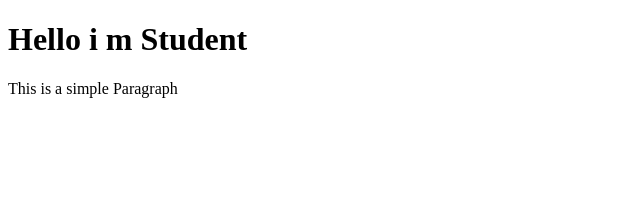
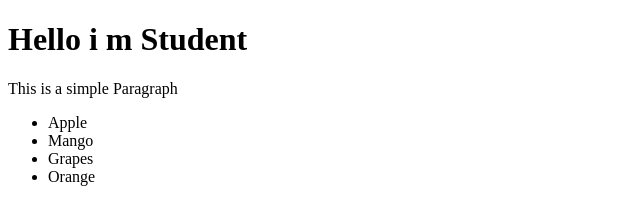
Before and after one commit to Sonu445kum/GitPractice3, a plain HTML site: page index.html in a window 1280 px wide. Shown: the whole page, without its empty margins (0-640 px from the left). Drawn offline with Linux system fonts and the light colour scheme.

Commit message:
Add Code

```diff
--- a/index.html
+++ b/index.html
@@ -9,6 +9,12 @@
     <div>
         <h1>Hello i m Student</h1>
         <p>This is a simple Paragraph</p>
+        <ul>
+           <li class="">Apple</li>
+           <li class="">Mango</li>
+           <li class="">Grapes</li>
+           <li class="">Orange</li>
+        </ul>
     </div>
 </body>
 </html>
```
